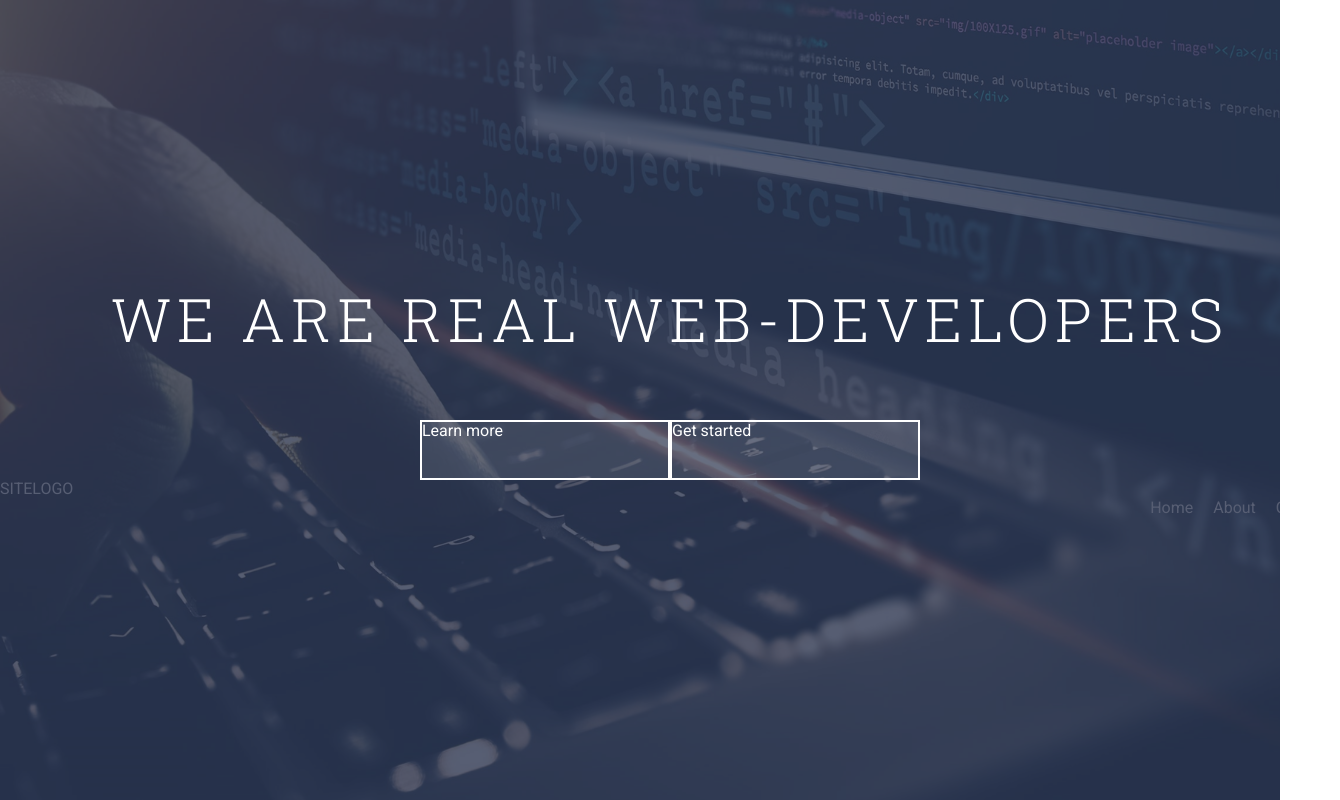
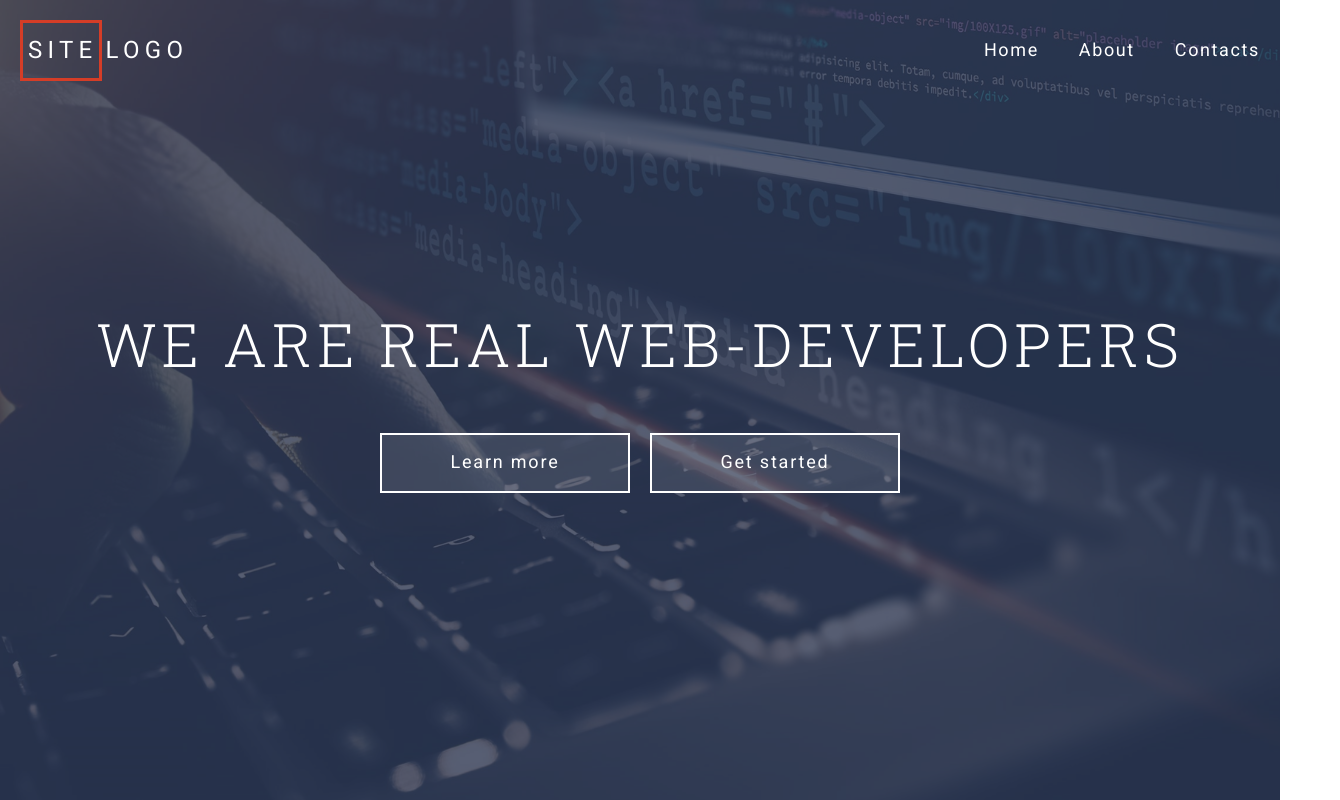
Before and after one commit to PavelSamun/grid_template-1, a website: page index.html in a window 1280 px wide. Shown: the whole page, 1340 px wide, since content can reach past the window. Drawn offline with Linux system fonts and the light colour scheme.

Commit message:
настройка стилей первого блока

```diff
--- a/assets/scss/common/_classes.scss
+++ b/assets/scss/common/_classes.scss
@@ -6,4 +6,10 @@
   height: 60px;
   background-color: rgba($color-light, 0.1);
   border: 2px solid #ffffff;
+  padding: 0.5em 1em;
+  display: flex;
+  align-items: center;
+  justify-content: center;
+  font-size: 1.125rem;
+  letter-spacing: 0.1em;
 }
--- a/assets/scss/common/_typography.scss
+++ b/assets/scss/common/_typography.scss
@@ -16,7 +16,7 @@ html {
 h1 {
   font-family: $font-header;
   font-size: 3.75rem;
-  letter-spacing: 0.1em;
+  letter-spacing: 0.08em;
   font-weight: 300;
   line-height: 1.2em;
 }
--- a/assets/scss/components/header/_header-content.scss
+++ b/assets/scss/components/header/_header-content.scss
@@ -10,12 +10,13 @@
   }
 
   &__title {
-    margin: 0 0 65px 0;
+    margin: 0 0 53px 0;
     text-align: center;
   }
 
   &__actions {
     display: flex;
     justify-content: center;
+    gap: $gap;
   }
 }
--- a/assets/scss/components/header/_header-logo.scss
+++ b/assets/scss/components/header/_header-logo.scss
@@ -0,0 +1,19 @@
+@use "../../presets" as *;
+@use "../../mixins" as *;
+
+.header-logo {
+  font-size: 1.5rem;
+  letter-spacing: 0.22em;
+
+  &__link {
+    display: block;
+    padding: 20px 20px 20px 0;
+  }
+
+  &__accent {
+    display: inline-block;
+    border: 3px solid #d53d27;
+    padding: 14px 1px 13px 5px;;
+    margin-right: 4px;
+  }
+}
--- a/assets/scss/components/header/_header-menu.scss
+++ b/assets/scss/components/header/_header-menu.scss
@@ -0,0 +1,19 @@
+@use "../../presets" as *;
+@use "../../mixins" as *;
+
+.header-menu {
+  position: absolute;
+  z-index: 2;
+  left: 0;
+  top: 0;
+  right: 0;
+
+  &__container {
+    display: grid;
+    gap: $gap;
+    grid-template-columns: auto 1fr;
+    align-items: center;
+
+    @extend %container;
+  }
+}
--- a/assets/scss/components/header/_header-navbar.scss
+++ b/assets/scss/components/header/_header-navbar.scss
@@ -10,18 +10,21 @@
   }
 
   &__list {
-    @include unlist;
+    @include unlist(0 (-$gap-sm) 0 0);
     display: grid;
     gap: $gap;
     width: 100%;
-    grid-template-columns: repeat(auto-fit, minmax(30px, max-content));
+    grid-template-columns: repeat(auto-fit, minmax(50px, max-content));
     justify-content: end;
   }
 
   &__item {
-
   }
 
   &__link {
+    display: block;
+    padding: $gap $gap-sm;
+    font-size: 1.125rem;
+    letter-spacing: 0.09em;
   }
 }
--- a/assets/scss/mixins/_extends.scss
+++ b/assets/scss/mixins/_extends.scss
@@ -1,7 +1,7 @@
 @use "../presets" as *;
 
 %container {
-  min-width: $ul;
+  max-width: $ul;
   margin-left: auto;
   margin-right: auto;
   padding-left: $gap;
```
Also changed, not shown: assets/css/style.css.
